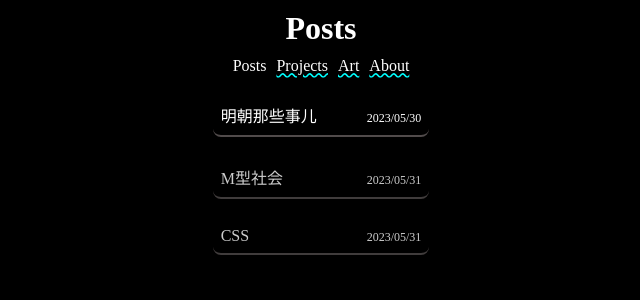
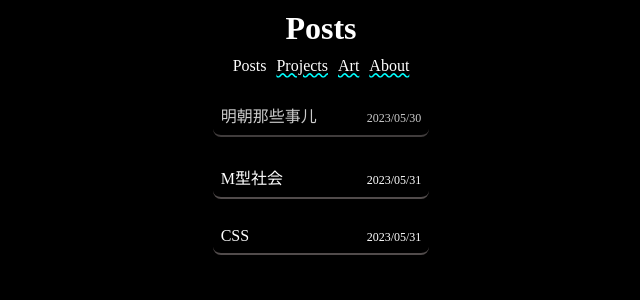
Before and after one commit to linround/me, a Next.js app: page /posts in a window 1280 px wide. In both pictures the pointer is over the link 640 px from the left and 116 px from the top of the page. Shown: the top 300 px of the page, without its empty margins (319-959 px from the left). Built offline with nearby package versions, Linux system fonts and the light colour scheme.

Commit message:
stage: post-text

```diff
--- a/app/posts/post.module.css
+++ b/app/posts/post.module.css
@@ -5,7 +5,6 @@
   color: var(--post-title-link-color);
   margin: 10px 0;
   cursor: pointer;
-  opacity: 0.8;
   transition: opacity .2s ease-in-out;
   text-decoration: none;
   border-bottom: 2px solid #514b4b;
@@ -14,7 +13,7 @@
   overflow: hidden;
 }
 .container:hover{
-  opacity: 1;
+  opacity: 0.8;
 }
 .title {
   flex: 5;
```
